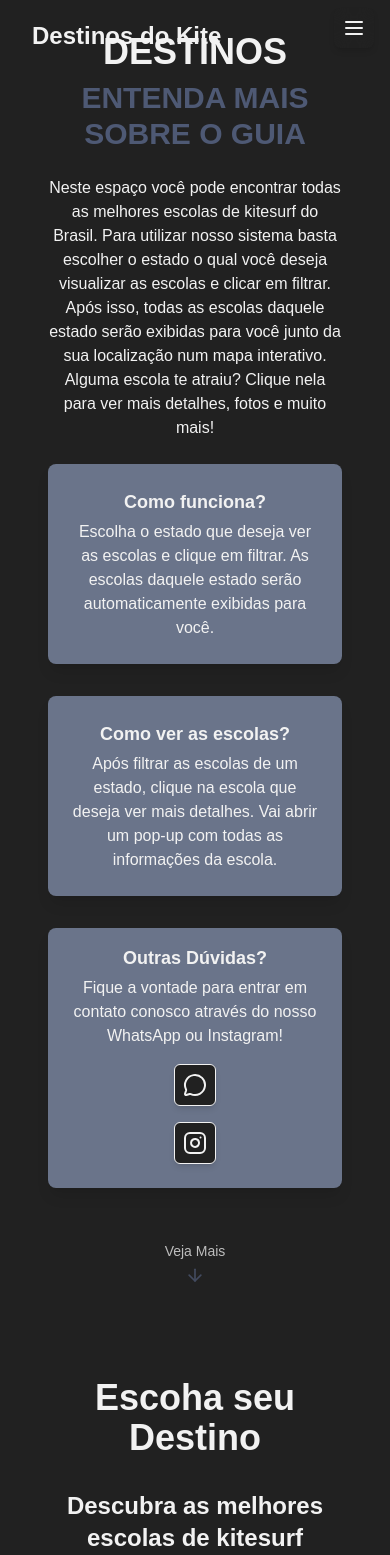
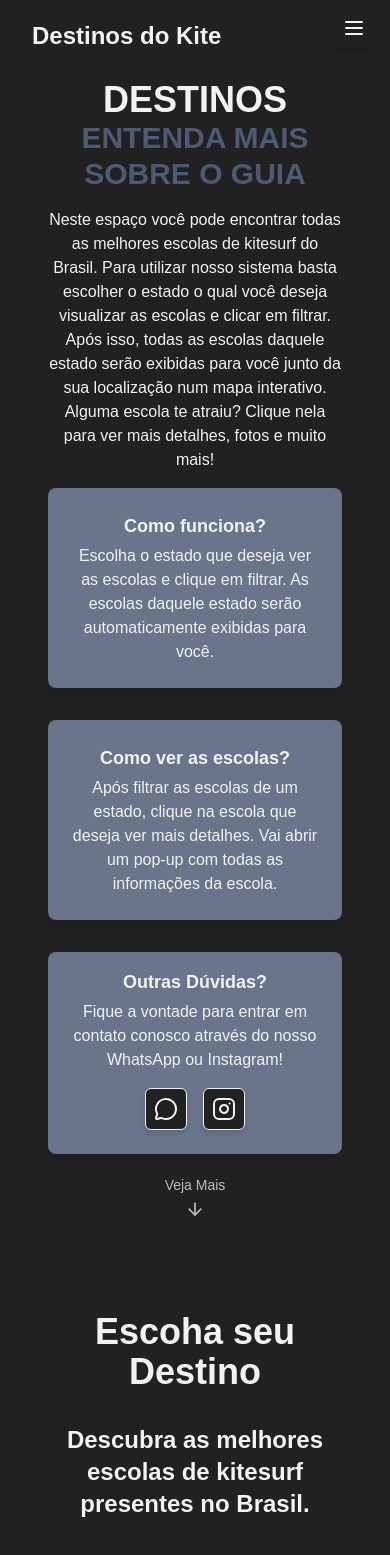
Before and after one commit to igorgp06/DestinosDoKite, a React (Vite) app in the folder frontend/: page /destinos in a window 390 px wide. Shown: the top 1555 px of the page. Built offline with nearby package versions, Linux system fonts and the light colour scheme.

Commit message:
[WORK 1.0.9] Alterações nos botões de "veja mais" das seções e outros pequenos ajustes

```diff
--- a/frontend/package.json
+++ b/frontend/package.json
@@ -1,7 +1,7 @@
 {
   "name": "destinosdokite",
   "private": true,
-  "version": "1.0.8",
+  "version": "1.0.9",
   "type": "module",
   "scripts": {
     "dev": "vite",
--- a/frontend/src/pages/public/Contact/Contact.jsx
+++ b/frontend/src/pages/public/Contact/Contact.jsx
@@ -1,5 +1,6 @@
 import { Hero } from "./partials/Hero";
 import { Partners } from "./partials/Partners";
+import { Form } from "./partials/Form";
 import { Footer } from "../../../components/Footer";
 
 export const Contact = () => {
@@ -14,6 +15,10 @@ export const Contact = () => {
                 <Partners />
             </section>
 
+            <section className="min-h-screen flex items-center justify-center bg-primary" id="form">
+                <Form />
+            </section>
+
             <footer className="p-4 bg-background">
                 <Footer />
             </footer>
--- /dev/null
+++ b/frontend/src/pages/public/Contact/partials/Form.jsx
@@ -0,0 +1,11 @@
+
+export const Form = () => {
+    return (
+        <div className="relative min-h-screen flex flex-col align-center justify-center px-4 pb-29" id="home">
+            <div className="container max-w-3xl mx-auto text-center z-10">
+
+                <div className="space-y-8"></div>
+            </div>
+        </div>
+    )
+}
--- a/frontend/src/pages/public/Contact/partials/Hero.jsx
+++ b/frontend/src/pages/public/Contact/partials/Hero.jsx
@@ -47,12 +47,12 @@ export const Hero = () => {
                 </div>
 
 
-                <div className="absolute bottom-10 left-0 right-0 flex flex-col items-center text-primary-foreground opacity-75 animate-bounce z-16">
+                <a href="#partners" className="absolute bottom-10 left-0 right-0 flex flex-col items-center text-primary-foreground opacity-75 animate-bounce z-16">
                     <span className="text-sm text-primary-foreground mb-1">Veja Mais</span>
-                    <a href="#about">
-                        <ArrowDown className="h-5 w-5 text-primary-foreground hover:scale-1.10 transition-transform duration-300" />
-                    </a>
-                </div>
+                    <span className="hover:scale-1.10 transition-transform duration-300">
+                        <ArrowDown className="h-5 w-5 text-primary-foreground transition-transform duration-300" />
+                    </span>
+                </a>
 
             </div>
         </div >
--- a/frontend/src/pages/public/Destinos/partials/Hero.jsx
+++ b/frontend/src/pages/public/Destinos/partials/Hero.jsx
@@ -3,27 +3,30 @@ import { cn } from "../../../../lib/utils"
 
 export const Hero = () => {
     return (
-        <div className="relative min-h-screen flex flex-col align-center justify-center px-4 pb-29 mt-8">
+        <div className="relative min-h-screen flex flex-col align-center justify-center px-4 pb-29 mt-20" id="hero">
             <div className="container max-w-5xl mx-auto text-center">
-                <div className="space-y-2">
-                    <h1 className="text-4xl md:text-5xl font-bold text-primary-foreground opacity-0 animate-fade-in-delay-1">
+
+                <div className="space-y-8 mb-4">
+                    <h1 className="text-4xl md:text-5xl font-bold text-primary-foreground mb-4">
+                        <span className="opacity-0 animate-fade-in-delay-1">
                             DESTINOS
+                        </span>
+                        <span className="text-primary opacity-0 text-3xl animate-fade-in-delay-2 hover:text-glow transition-all duration-300 block">
+                            {"  "}
+                            ENTENDA MAIS SOBRE O GUIA
+                        </span>
                     </h1>
-                    <h2 className="text-3xl md:text-4xl font-semibold mb-4 text-primary opacity-0 animate-fade-in-delay-2">
-                        ENTENDA MAIS SOBRE O GUIA
-                    </h2>
-                </div>
 
-                <div className="mt-6 space-y-6">
-                    <p className="text-base sm:text-lg text-primary-foreground animate-fade-in-delay-3 opacity-0 ">
+                    <p className="text-base sm:text-lg text-primary-foreground animate-fade-in-delay-3 opacity-0 mx-auto">
                         Neste espaço você pode encontrar todas as melhores escolas de kitesurf do Brasil.
                         Para utilizar nosso sistema basta escolher o estado o qual você deseja
                         visualizar as escolas e clicar em filtrar. Após isso, todas as escolas daquele estado
                         serão exibidas para você junto da sua localização num mapa interativo. <br />
                         Alguma escola te atraiu? Clique nela para ver mais detalhes, fotos e muito mais!
                     </p>
+                </div>
 
-                    <div className="grid grid-cols-1 md:grid-cols-3 gap-8 items-center mb-8">
+                <div className="grid grid-cols-1 md:grid-cols-3 gap-8 items-center">
                     <div className="bg-card card-hover shadow-lg rounded-lg p-6 animate-fade-in-delay-4 opacity-0">
                         <h3 className="mb-1 font-semibold text-lg animate-fade-in-delay-5 opacity-0">
                             Como funciona?
@@ -51,7 +54,7 @@ export const Hero = () => {
                         <p className="text-md animate-fade-in-delay-6 opacity-0">
                             Fique a vontade para entrar em contato conosco através do nosso WhatsApp ou Instagram!
                         </p>
-                            <div className="mt-2 flex flex-col md:flex-row justify-center gap-0">
+                        <div className="mt-2 flex flex-row justify-center gap-0">
                             <button className={cn("m-2 inline-block px-2 py-2 bg-background text-primary-foreground font-semibold",
                                 "rounded-md shadow-md border border-primary-foreground animate-fade-in-delay-6 opacity-0",
                                 "hover:bg-primary-foreground/85 hover:text-glow hover:text-black hover:scale-102 transition-all duration-300")}
@@ -63,7 +66,7 @@ export const Hero = () => {
                             <button className={cn("m-2 inline-block px-2 py-2 bg-background text-primary-foreground font-semibold",
                                 "rounded-md shadow-md border border-primary-foreground animate-fade-in-delay-6 opacity-0",
                                 "hover:bg-primary-foreground/85 hover:text-glow hover:text-black hover:scale-102 transition-all duration-300")}
-                                    onClick={() => window.location.href = '#'}
+                                onClick={() => window.location.href = 'https://www.instagram.com/destinosdokite/'}
                             >
                                 <Instagram />
                             </button>
@@ -74,14 +77,13 @@ export const Hero = () => {
             </div>
 
 
+            <a href="#select" className="absolute bottom-10 left-0 right-0 flex flex-col items-center text-primary-foreground opacity-75 animate-bounce z-16">
+                <span className="text-sm text-primary-foreground mb-1">Veja Mais</span>
+                <span className="hover:scale-1.10 transition-transform duration-300">
+                    <ArrowDown className="h-5 w-5 text-primary-foreground transition-transform duration-300" />
+                </span>
+            </a>
+        </div >
 
-                <div className="absolute bottom-10 left-0 right-0 flex flex-col items-center text-primary-foreground opacity-75 animate-bounce z-16">
-                    <span className="text-sm text-primary-foreground mb-1">Veja Mais</span>
-                    <a href="#select">
-                        <ArrowDown className="h-5 w-5 text-primary hover:scale-1.10 transition-transform duration-300" />
-                    </a>
-                </div>
-            </div>
-        </div>
     )
 }
--- a/frontend/src/pages/public/HomePage/partials/Hero.jsx
+++ b/frontend/src/pages/public/HomePage/partials/Hero.jsx
@@ -50,12 +50,12 @@ export const Hero = () => {
                 </div>
             </div>
 
-            <div className="absolute bottom-10 left-0 right-0 flex flex-col items-center text-primary-foreground opacity-75 animate-bounce z-16">
+            <a href="#about" className="absolute bottom-10 left-0 right-0 flex flex-col items-center text-primary-foreground opacity-75 animate-bounce z-16">
                 <span className="text-sm text-primary-foreground mb-1">Veja Mais</span>
-                <a href="#about">
-                    <ArrowDown className="h-5 w-5 text-primary hover:scale-1.10 transition-transform duration-300" />
-                </a>
-            </div>
+                <span className="hover:scale-1.10 transition-transform duration-300">
+                    <ArrowDown className="h-5 w-5 text-primary-foreground transition-transform duration-300" />
+                </span>
+            </a>
         </div>
     )
 }
```
Also changed, not shown: 1 other file (tests, documents, lock files or other folders). Lines whose indentation alone changed are shown as unchanged.
